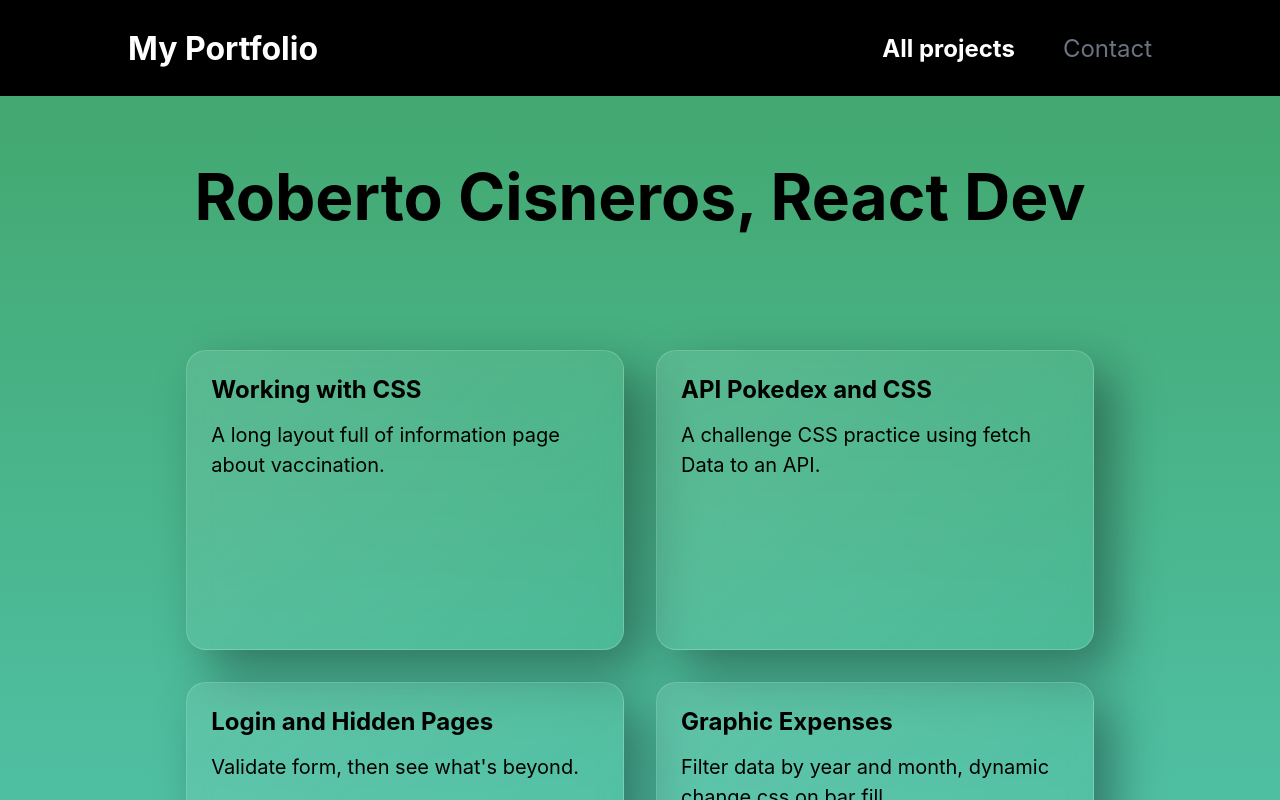
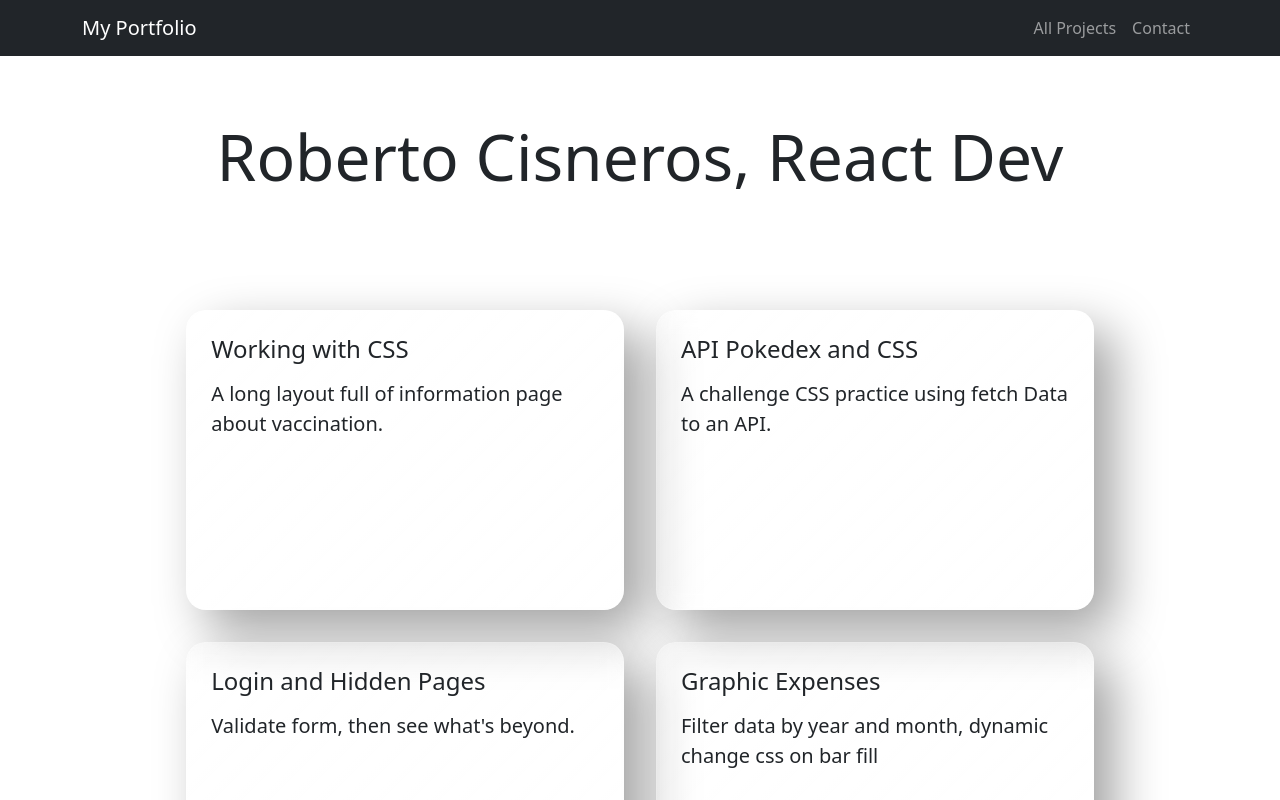
Before and after one commit to robcisneros/my-portfolio, a Next.js app: page / in a window 1280 px wide. Shown: the top 800 px of the page. Built offline with nearby package versions, Linux system fonts and the light colour scheme.

Commit message:
expand navbar

```diff
--- /dev/null
+++ b/components/layout/CollapseNavbar.js
@@ -0,0 +1,20 @@
+import { Container, Nav, Navbar } from "react-bootstrap";
+import classes from "./CollapseNavbar.module.css";
+
+const CollapseNavbar = () => {
+  return (
+    <Navbar collapseOnSelect expand="sm" bg="dark" variant="dark">
+      <Container>
+        <Navbar.Brand href="#home">My Portfolio</Navbar.Brand>
+        <Navbar.Toggle aria-controls="responsive-navbar-nav" />
+        <Navbar.Collapse id="responsive-navbar-nav">
+          <Nav className="justify-content-end" style={{ width: "100%" }}>
+            <Nav.Link href="/">All Projects</Nav.Link>
+            <Nav.Link href="/contact">Contact</Nav.Link>
+          </Nav>
+        </Navbar.Collapse>
+      </Container>
+    </Navbar>
+  );
+};
+export default CollapseNavbar;
--- /dev/null
+++ b/components/layout/CollapseNavbar.module.css
@@ -0,0 +1,4 @@
+.justRigth{
+    display: flex;
+    align-items: flex-end;
+}
--- a/components/layout/Layout.js
+++ b/components/layout/Layout.js
@@ -1,10 +1,12 @@
 import MainNavigation from './MainNavigation';
 import classes from './Layout.module.css';
+import CollapseNavbar from './CollapseNavbar';
 
 function Layout(props) {
   return (
     <div>
-      <MainNavigation />
+      {/* <MainNavigation /> */}
+      <CollapseNavbar />
       <main className={classes.main}>{props.children}</main>
     </div>
   );
--- a/components/layout/Layout.module.css
+++ b/components/layout/Layout.module.css
@@ -1,5 +1,5 @@
 .main {
   margin: 0;
   width: 100%;
-  background: linear-gradient(180deg, rgb(67, 168, 112),  rgba(37, 189, 169, 0.781));
+  background: white;
 }
--- a/package.json
+++ b/package.json
@@ -9,8 +9,10 @@
     "lint": "next lint"
   },
   "dependencies": {
+    "bootstrap": "^5.1.3",
     "next": "12.1.4",
     "react": "18.0.0",
+    "react-bootstrap": "^2.2.3",
     "react-dom": "18.0.0"
   },
   "devDependencies": {
--- a/pages/_app.js
+++ b/pages/_app.js
@@ -1,5 +1,7 @@
 import "../styles/globals.css";
 import Layout from "../components/layout/Layout";
+
+import 'bootstrap/dist/css/bootstrap.min.css';
 
 function MyApp({ Component, pageProps }) {
   return(
```
Also changed, not shown: 1 other file (tests, documents, lock files or other folders).
